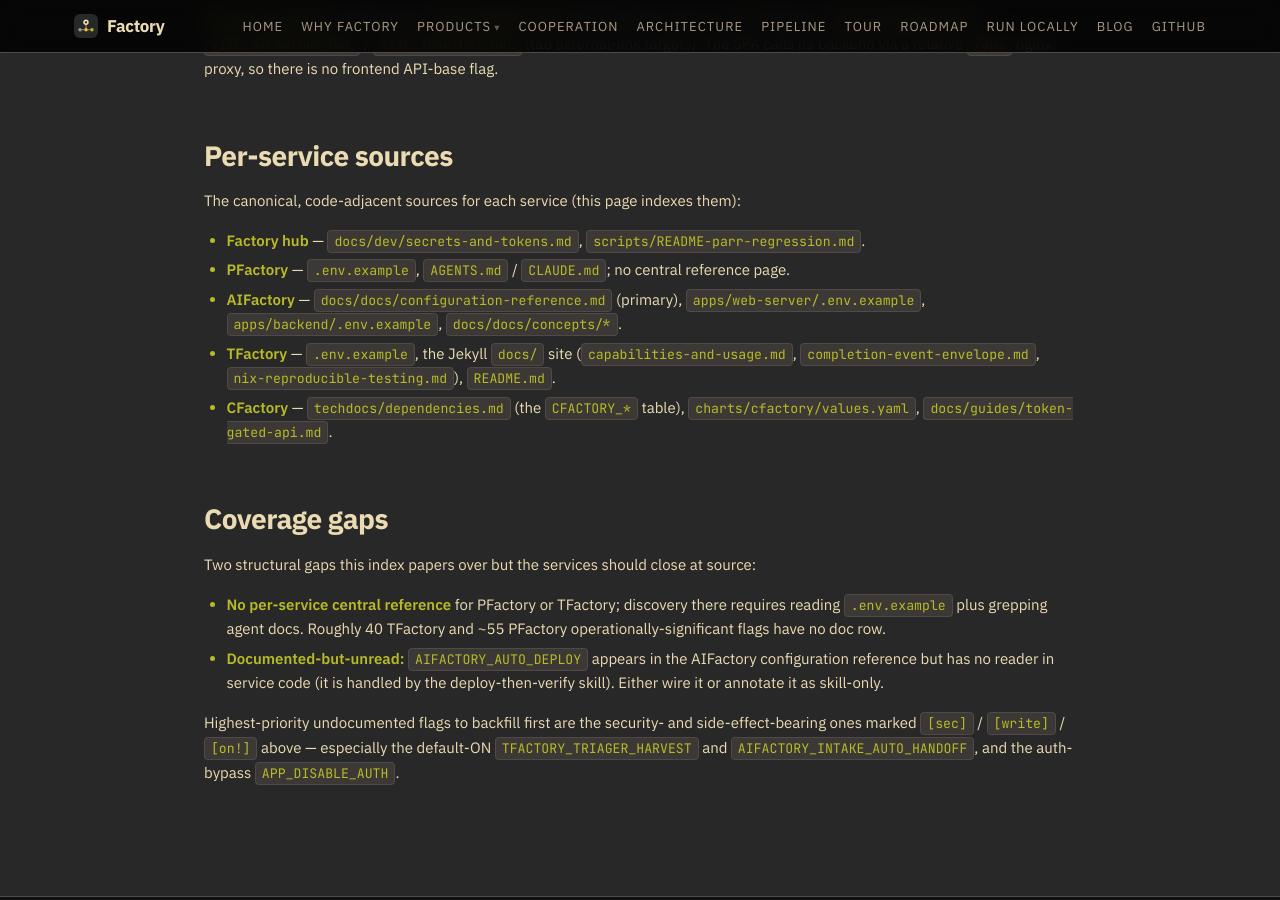
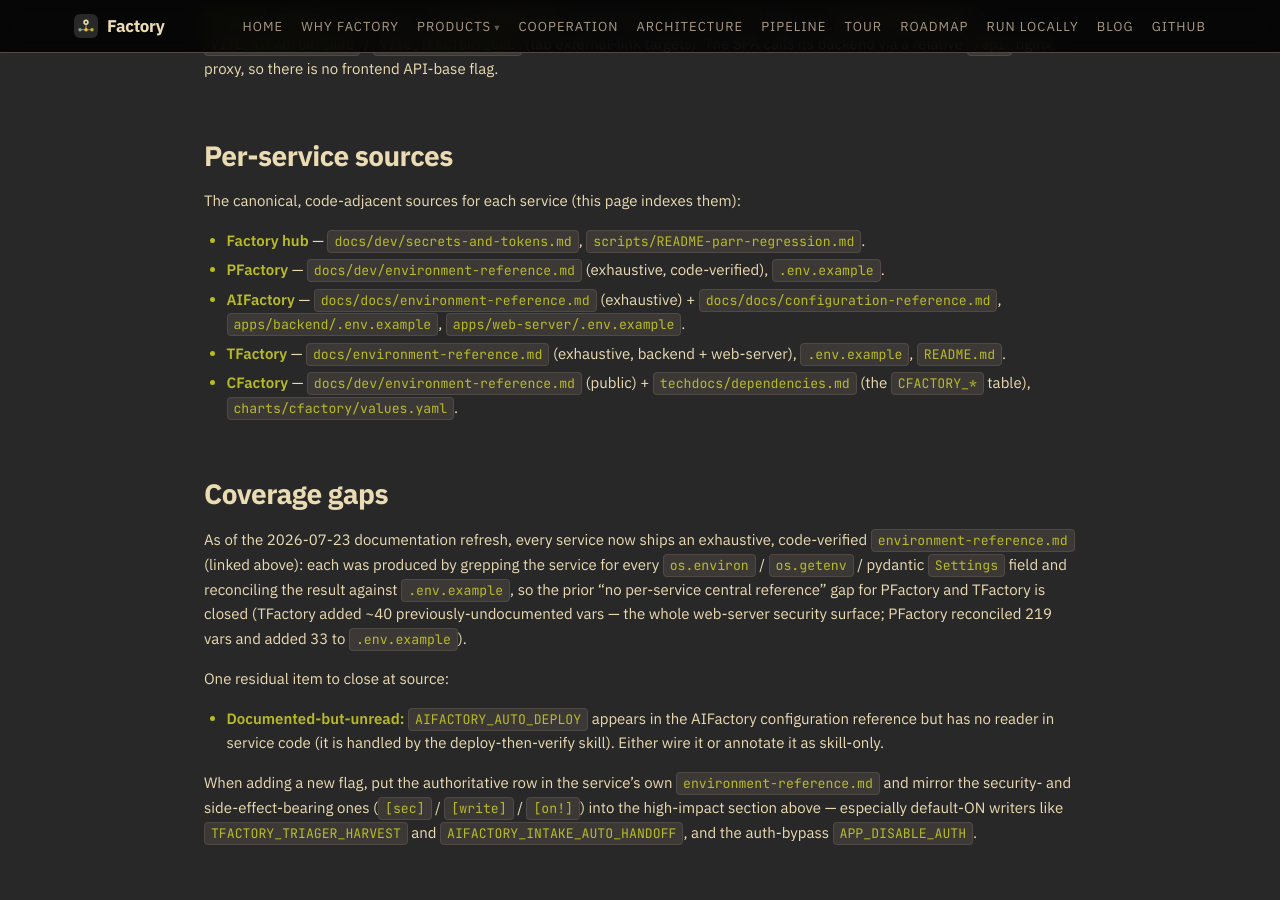
Before and after one commit to olafkfreund/Factory, a Jekyll site: the page built from docs/dev/environment-flags.md, in a window 1280 px wide and 900 px high, scrolled down 6682 px. Built offline with Jekyll 4.4.1, drawn with Linux system fonts in a browser that asks for light colours.

Commit message:
docs(flags): point hub index at the new per-service env references (#327)
The 2026-07-23 docs refresh added an exhaustive, code-verified
environment-reference.md to every service. Update the hub index's per-service
sources to link them and close the "no per-service central reference" coverage
gap (PFactory + TFactory now covered).


Claude-Session: https://claude.ai/code/session_01NnzwnLkaYyPzPq442JeEHs

Co-authored-by: Claude Opus 4.8 <noreply@anthropic.com>

```diff
--- a/docs/dev/environment-flags.md
+++ b/docs/dev/environment-flags.md
@@ -243,26 +243,29 @@ flag.
 The canonical, code-adjacent sources for each service (this page indexes them):
 
 - **Factory hub** — `docs/dev/secrets-and-tokens.md`, `scripts/README-parr-regression.md`.
-- **PFactory** — `.env.example`, `AGENTS.md` / `CLAUDE.md`; no central reference page.
-- **AIFactory** — `docs/docs/configuration-reference.md` (primary), `apps/web-server/.env.example`,
-  `apps/backend/.env.example`, `docs/docs/concepts/*`.
-- **TFactory** — `.env.example`, the Jekyll `docs/` site (`capabilities-and-usage.md`,
-  `completion-event-envelope.md`, `nix-reproducible-testing.md`), `README.md`.
-- **CFactory** — `techdocs/dependencies.md` (the `CFACTORY_*` table), `charts/cfactory/values.yaml`,
-  `docs/guides/token-gated-api.md`.
+- **PFactory** — `docs/dev/environment-reference.md` (exhaustive, code-verified), `.env.example`.
+- **AIFactory** — `docs/docs/environment-reference.md` (exhaustive) + `docs/docs/configuration-reference.md`,
+  `apps/backend/.env.example`, `apps/web-server/.env.example`.
+- **TFactory** — `docs/environment-reference.md` (exhaustive, backend + web-server), `.env.example`, `README.md`.
+- **CFactory** — `docs/dev/environment-reference.md` (public) + `techdocs/dependencies.md` (the
+  `CFACTORY_*` table), `charts/cfactory/values.yaml`.
 
 ## Coverage gaps
 
-Two structural gaps this index papers over but the services should close at source:
+As of the 2026-07-23 documentation refresh, every service now ships an exhaustive,
+code-verified `environment-reference.md` (linked above): each was produced by grepping the
+service for every `os.environ` / `os.getenv` / pydantic `Settings` field and reconciling the
+result against `.env.example`, so the prior "no per-service central reference" gap for
+PFactory and TFactory is closed (TFactory added ~40 previously-undocumented vars — the whole
+web-server security surface; PFactory reconciled 219 vars and added 33 to `.env.example`).
 
-- **No per-service central reference** for PFactory or TFactory; discovery there requires
-  reading `.env.example` plus grepping agent docs. Roughly 40 TFactory and ~55 PFactory
-  operationally-significant flags have no doc row.
+One residual item to close at source:
+
 - **Documented-but-unread:** `AIFACTORY_AUTO_DEPLOY` appears in the AIFactory configuration
   reference but has no reader in service code (it is handled by the deploy-then-verify skill).
   Either wire it or annotate it as skill-only.
 
-Highest-priority undocumented flags to backfill first are the security- and side-effect-bearing
-ones marked `[sec]` / `[write]` / `[on!]` above — especially the default-ON
-`TFACTORY_TRIAGER_HARVEST` and `AIFACTORY_INTAKE_AUTO_HANDOFF`, and the auth-bypass
-`APP_DISABLE_AUTH`.
+When adding a new flag, put the authoritative row in the service's own `environment-reference.md`
+and mirror the security- and side-effect-bearing ones (`[sec]` / `[write]` / `[on!]`) into the
+high-impact section above — especially default-ON writers like `TFACTORY_TRIAGER_HARVEST` and
+`AIFACTORY_INTAKE_AUTO_HANDOFF`, and the auth-bypass `APP_DISABLE_AUTH`.
```
